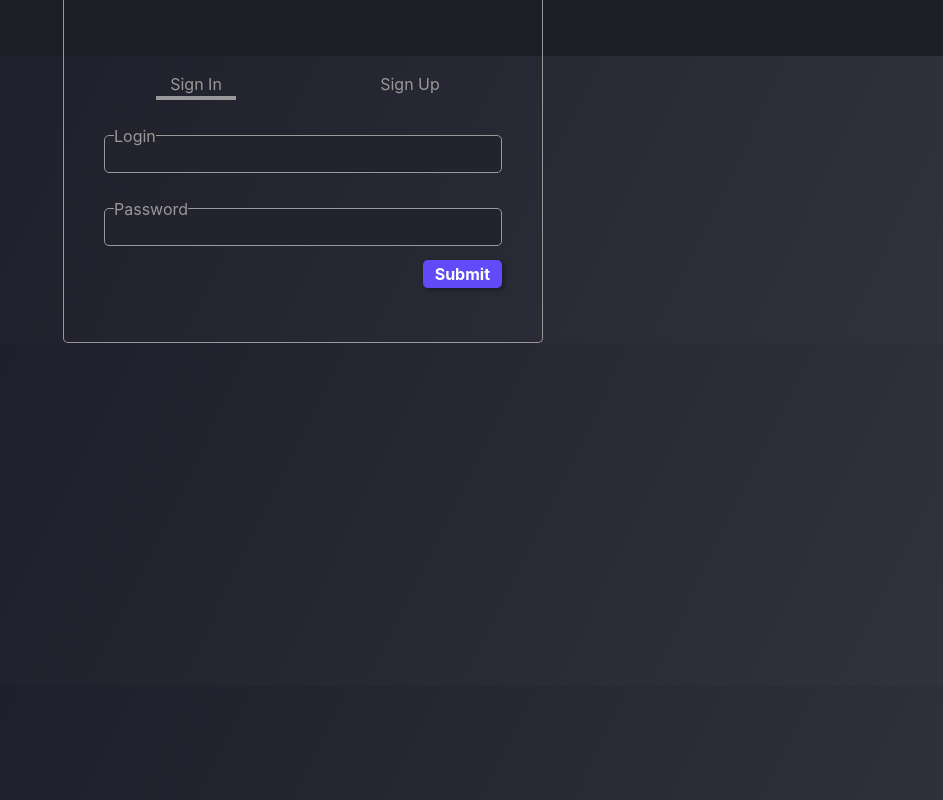
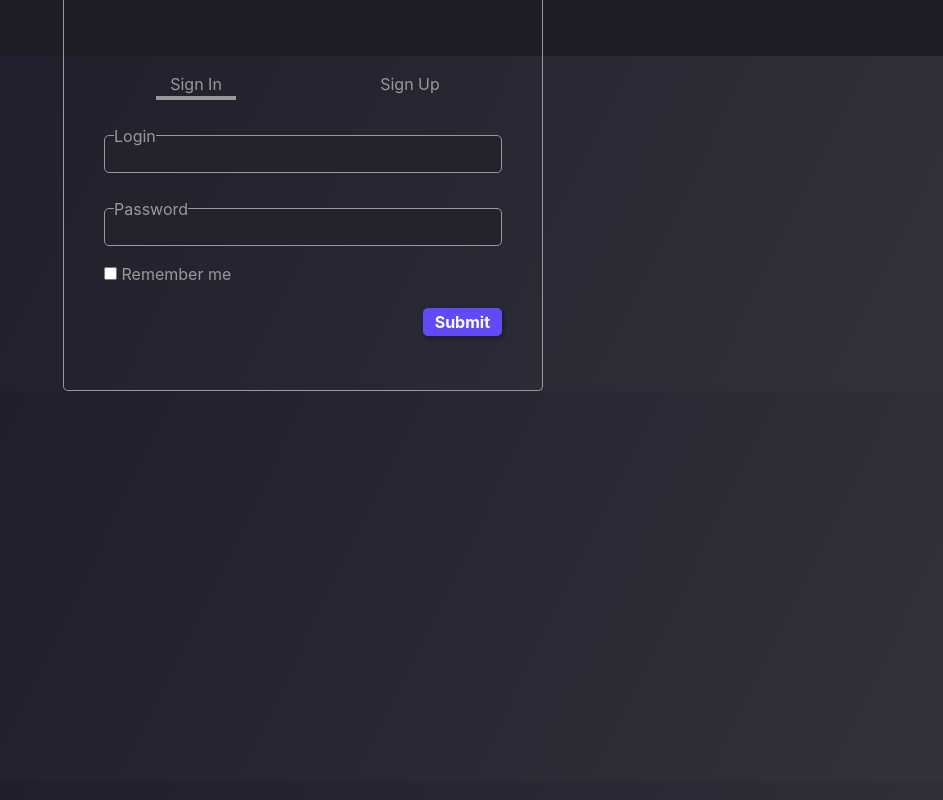
Before and after one commit to TrueChat/Frontend, a React (Create React App) app: page / in a window 1280 px wide. Shown: the whole page, without its empty margins (337-1280 px from the left). Built offline with nearby package versions, Linux system fonts and the light colour scheme; the HTML template or start-up script is replaced by a standard one.

Commit message:
added remember me checkbox

```diff
--- /dev/null
+++ b/src/pages/auth/components/form-inputs/AuthFormCheckbox.scss
@@ -0,0 +1,2 @@
+.Auth-form-checkbox {
+}
--- /dev/null
+++ b/src/pages/auth/components/form-inputs/AuthFormCheckbox.tsx
@@ -0,0 +1,24 @@
+import React from "react";
+import "./AuthFormCheckbox.scss";
+
+type AuthFormCheckboxProps = {
+  onChange: (value: boolean) => void
+  label: string
+}
+
+export default class AuthFormCheckbox extends React.Component<AuthFormCheckboxProps> {
+
+  render() {
+    const { label, onChange } = this.props;
+    return (
+      <label className="Auth-form-checkbox">
+        <input type="checkbox" onChange={event => {
+          onChange(event.currentTarget.checked);
+        }}/>
+        &nbsp;
+        {label}
+      </label>
+    );
+  }
+
+}
--- a/src/pages/auth/components/tabs/SignInTab.tsx
+++ b/src/pages/auth/components/tabs/SignInTab.tsx
@@ -1,6 +1,7 @@
 import React from "react";
 import AuthFormInput from "../form-inputs/AuthFormInput";
 import SubmitButton from "../common/SubmitButton"
+import AuthFormCheckbox from "../form-inputs/AuthFormCheckbox";
 
 export type SignInData = {
   login: string,
@@ -41,6 +42,12 @@ export default class SignInTab extends React.Component<SignInTabProps> {
             changeHandler={value => this.setField("password", value)}
           />
         </div>
+        <div className="tab-section">
+          <AuthFormCheckbox
+            onChange={value => this.setField("remember", value)}
+            label="Remember me"
+          />
+        </div>
         <div className="text-right tab-section">
           <SubmitButton onClick={event => {
             this.validate();
@@ -54,7 +61,7 @@ export default class SignInTab extends React.Component<SignInTabProps> {
   private validate() {
   }
 
-  private setField = (field: string, value: string) => {
+  private setField = (field: string, value: any) => {
     this.setState((state: any) => {
       state.formData[field] = value;
       return state;
--- a/src/pages/auth/components/tabs/SignUpTab.tsx
+++ b/src/pages/auth/components/tabs/SignUpTab.tsx
@@ -1,6 +1,7 @@
 import React from "react";
 import AuthFormInput from "../form-inputs/AuthFormInput";
 import SubmitButton from "../common/SubmitButton";
+import AuthFormCheckbox from "../form-inputs/AuthFormCheckbox";
 
 export type SignUpData = {
   email: string,
@@ -57,6 +58,12 @@ export default class SignUpTab extends React.Component<SignUpTabProps> {
             changeHandler={value => this.setField("confirmPassword", value)}
           />
         </div>
+        <div className="tab-section">
+          <AuthFormCheckbox
+            onChange={value => this.setField("remember", value)}
+            label="Remember me"
+          />
+        </div>
         <div className="tab-section text-right">
           {/* TODO: add validation */}
           <SubmitButton onClick={event => {
@@ -72,7 +79,7 @@ export default class SignUpTab extends React.Component<SignUpTabProps> {
 
   }
 
-  setField = (field: string, value: string) => {
+  setField = (field: string, value: any) => {
     this.setState((state: any) => {
       state.formData[field] = value;
       return state;
```
